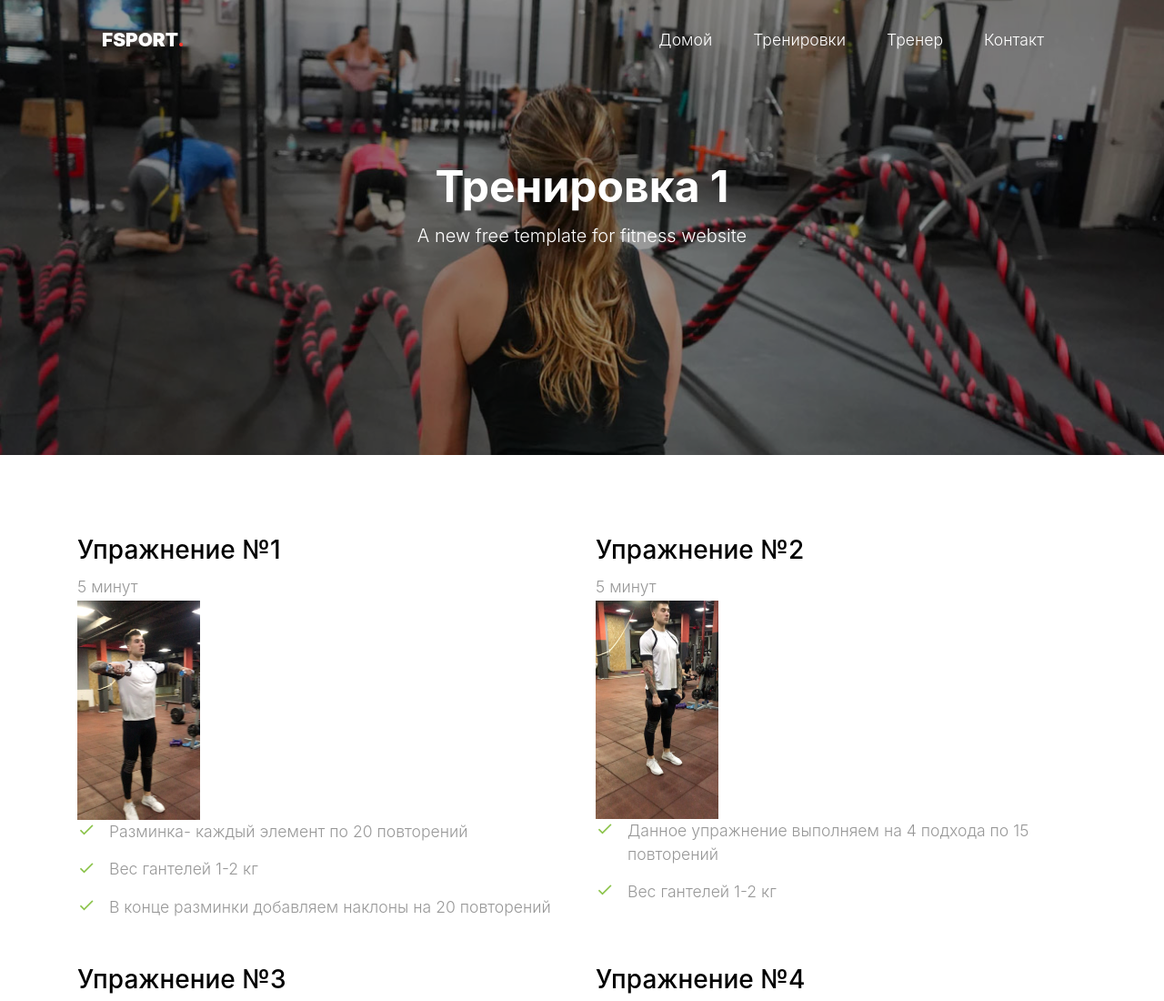
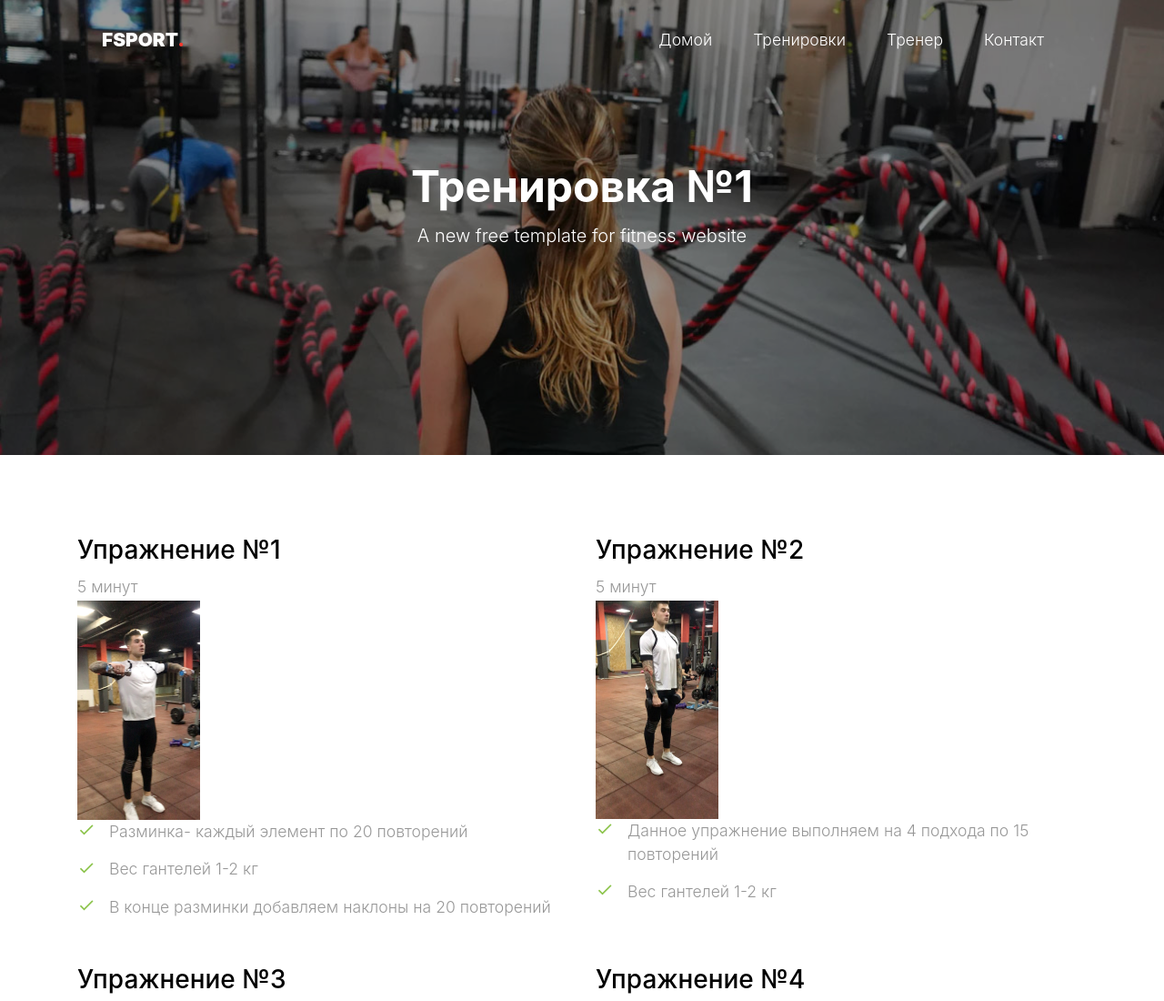
Before and after one commit to cvs2022/cvs2022.github.io, a plain HTML site: page single.html in a window 1280 px wide. Shown: the top 1100 px of the page at 91% size. Drawn offline with Linux system fonts and the light colour scheme; files whose address does not match are found by name; a web font is replaced by a local one.

Commit message:
Update single.html

```diff
--- a/single.html
+++ b/single.html
@@ -94,7 +94,7 @@ RSS Feed: https://feeds.feedburner.com/Free-templateco
       <div class="container">
         <div class="row align-items-center justify-content-center text-center">
           <div class="col-md-7">
-            <h2 class="">Тренировка 1</h2>
+            <h2 class="">Тренировка №1</h2>
             <p class="lead mx-auto desc mb-5">A new free template for fitness website</p>
           </div>
         </div>
```
